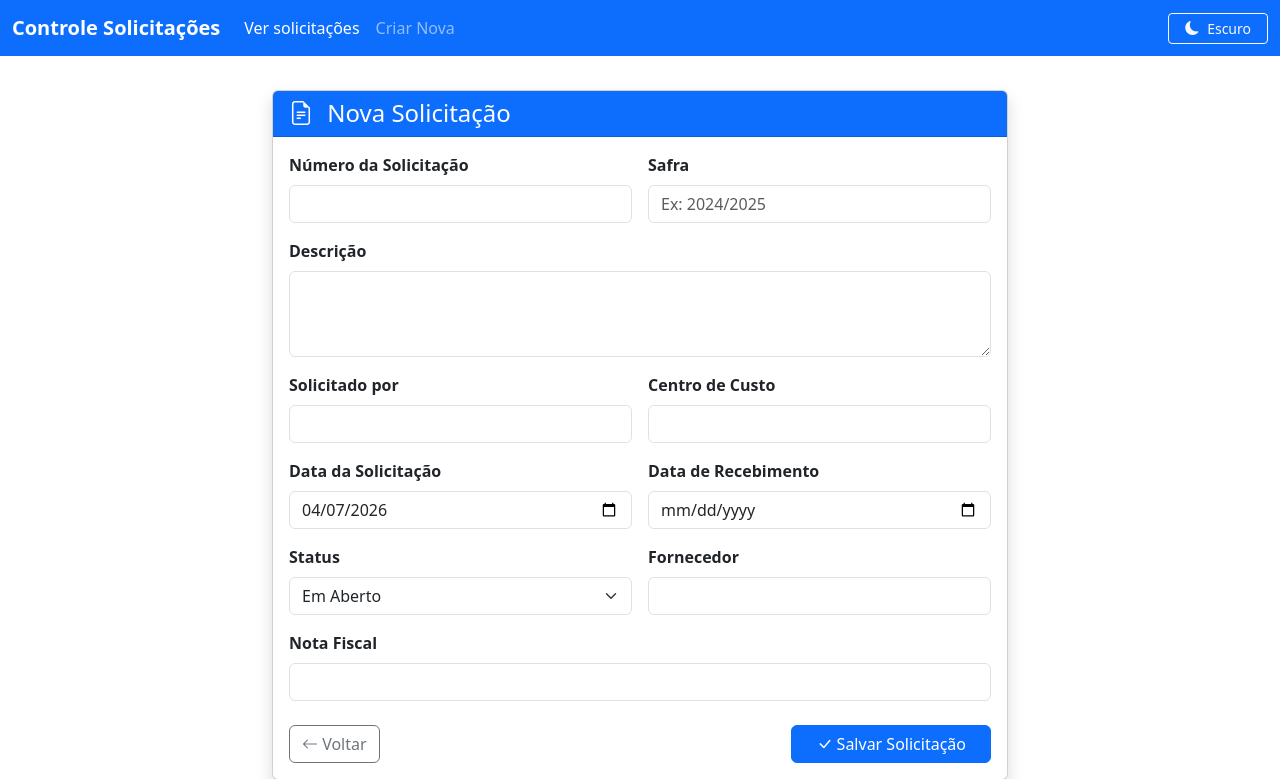
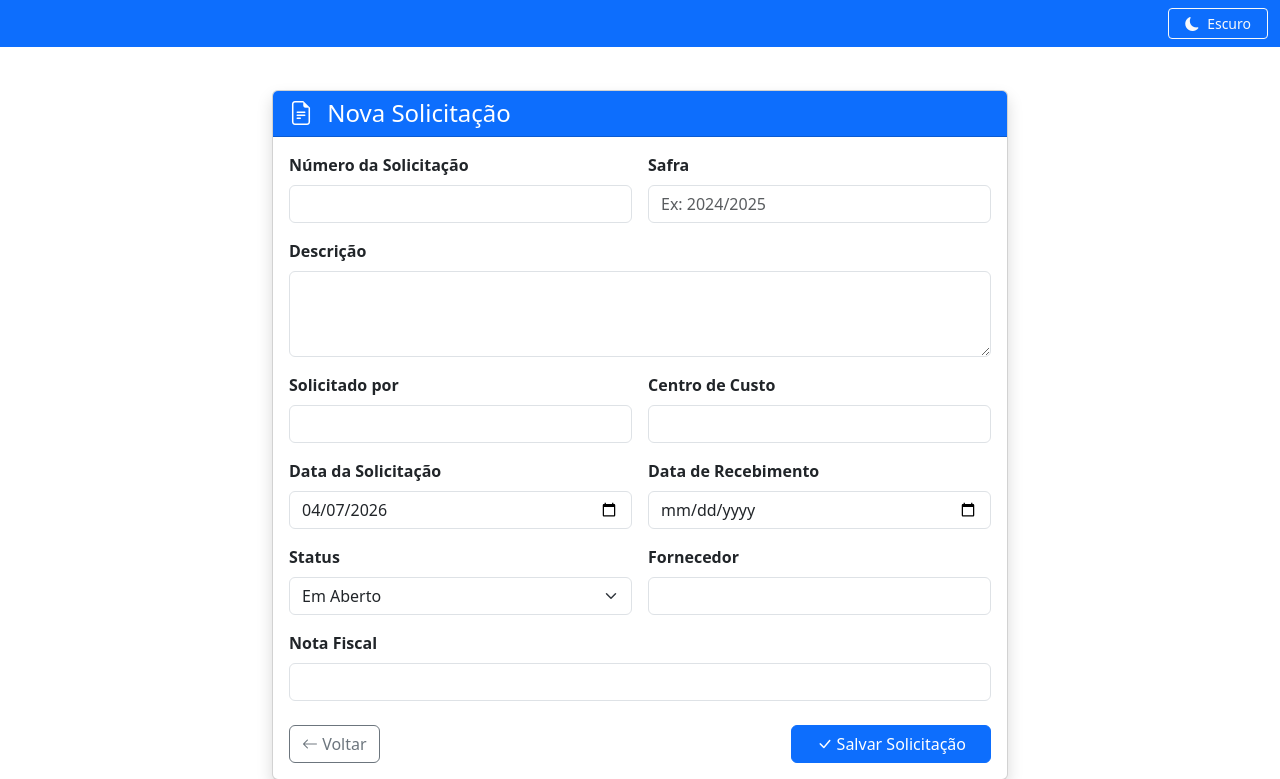
Before and after one commit to NisioH/Solicita-es, a Django app: page /pedidos/create/ in a window 1280 px wide. Shown: the top 779 px of the page. Run offline with Django 5.2, Linux system fonts and the light colour scheme; some libraries are stand-ins or nearby versions.

Commit message:
Novas correções

```diff
--- a/templates/base.html
+++ b/templates/base.html
@@ -100,22 +100,12 @@
 <body>
     <nav id="mainNavbar" class="navbar navbar-expand-lg navbar-dark bg-primary fixed-top">
         <div class="container-fluid">
-            <a class="navbar-brand fw-bold" href="{% url 'pedido_list' %}">Controle Solicitações</a>
 
             <button class="navbar-toggler" type="button" data-bs-toggle="collapse" data-bs-target="#navbarNav" aria-controls="navbarNav" aria-expanded="false" aria-label="Toggle navigation">
                 <span class="navbar-toggler-icon"></span>
             </button>
 
-            <div class="collapse navbar-collapse" id="navbarNav">
-                <ul class="navbar-nav me-auto mb-2 mb-lg-0">
-                    <li class="nav-item">
-                        <a class="nav-link active" href="{% url 'pedido_list' %}">Ver solicitações</a>
-                    </li>
-                    <li class="nav-item">
-                        <a class="nav-link" href="{% url 'pedido_create' %}">Criar Nova</a>
-                    </li>
-                </ul>
-
+            <div class="collapse navbar-collapse align-items-right" id="navbarNav" style="justify-content: flex-end">
                 <div class="d-flex align-items-center">
                     <button id="btnToggleTheme" class="btn btn-sm btn-outline-light d-flex align-items-center px-3 py-1">
                         <i id="iconTheme" class="bi bi-moon-fill me-2"></i>
```
